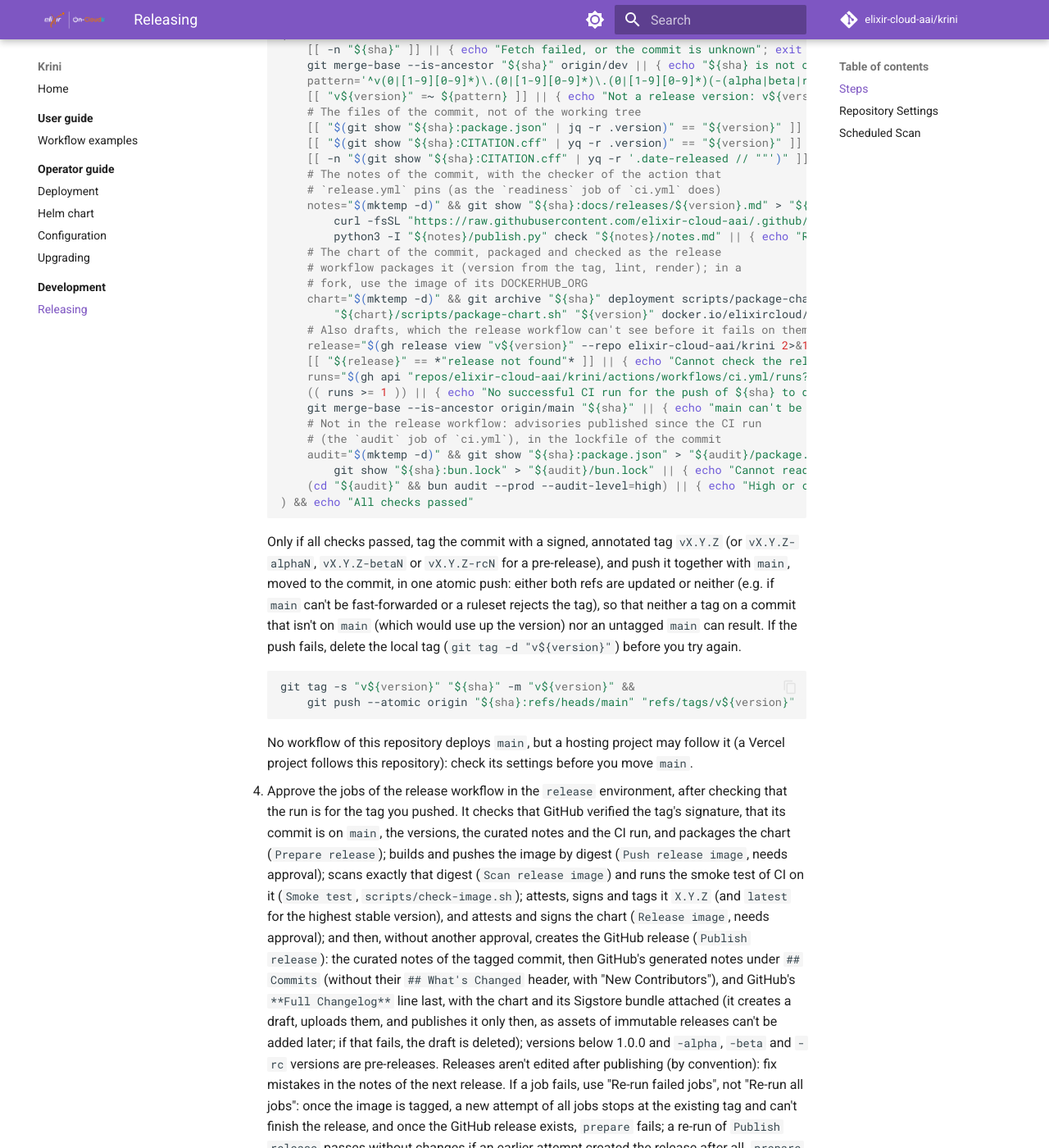
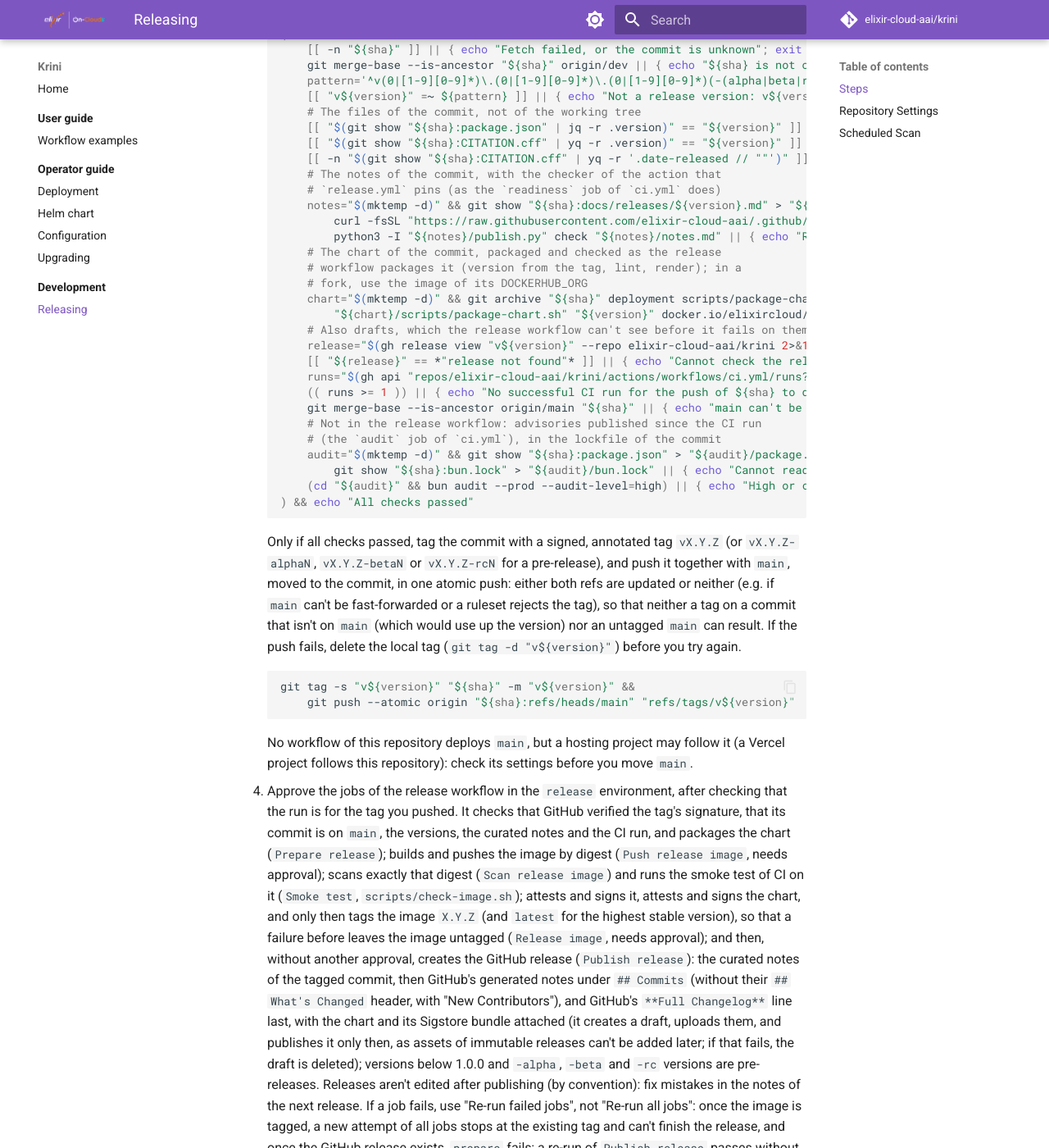
Before and after one commit to elixir-cloud-aai/krini, an MkDocs documentation site: the page built from docs/development/releasing.md, in a window 1280 px wide and 1400 px high, scrolled down 1786 px. Shown: the whole window at 82% size. Built offline with MkDocs 1.6.1 and Material for MkDocs 9.7.7, drawn with Linux system fonts in a browser that asks for light colours; comment, search, counter and statistics services are not loaded.

Commit message:
docs: describe the order of release-image steps
Second review round: the workflow header and releasing.md say that
the chart is signed before the image is tagged; two more tests of the
artifact check; the publish-release pin moves to the action's latest
commit.

Co-Authored-By: Claude Opus 5.5 <noreply@anthropic.com>

```diff
--- a/docs/development/releasing.md
+++ b/docs/development/releasing.md
@@ -100,7 +100,7 @@ deploys the release's image by default (`appVersion` is its tag).
         # The notes of the commit, with the checker of the action that
         # `release.yml` pins (as the `readiness` job of `ci.yml` does)
         notes="$(mktemp -d)" && git show "${sha}:docs/releases/${version}.md" > "${notes}/notes.md" &&
-            curl -fsSL "https://raw.githubusercontent.com/elixir-cloud-aai/.github/c425eedcb3afef55f64f04117d404bd6edbd70f6/actions/publish-release/publish.py" -o "${notes}/publish.py" &&
+            curl -fsSL "https://raw.githubusercontent.com/elixir-cloud-aai/.github/7b4bff2bce8b0afb9ea2292193707b4c3a50fae4/actions/publish-release/publish.py" -o "${notes}/publish.py" &&
             python3 -I "${notes}/publish.py" check "${notes}/notes.md" || { echo "Release notes docs/releases/${version}.md missing or not in the format"; exit 1; }
         # The chart of the commit, packaged and checked as the release
         # workflow packages it (version from the tag, lint, render); in a
@@ -146,9 +146,10 @@ deploys the release's image by default (`appVersion` is its tag).
     (`Prepare release`); builds
     and pushes the image by digest (`Push release image`, needs approval);
     scans exactly that digest (`Scan release image`) and runs the smoke test
-    of CI on it (`Smoke test`, `scripts/check-image.sh`); attests, signs and
-    tags it `X.Y.Z` (and `latest` for the highest stable version), and
-    attests and signs the chart
+    of CI on it (`Smoke test`, `scripts/check-image.sh`); attests and signs
+    it, attests and signs the chart, and only then tags the image `X.Y.Z`
+    (and `latest` for the highest stable version), so that a failure before
+    leaves the image untagged
     (`Release image`, needs approval); and then, without another approval,
     creates the GitHub release (`Publish release`): the curated notes of the
     tagged commit, then GitHub's generated notes under `## Commits` (without
```
Also changed, not shown: 3 other files.
